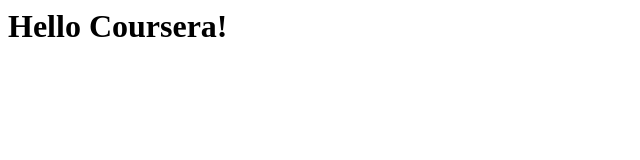
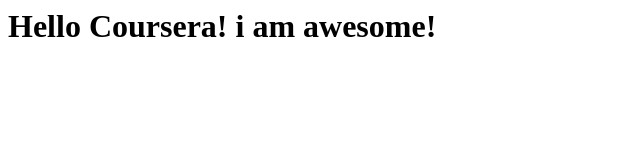
Before and after one commit to honey303/coursera-test, a plain HTML site: page site/index.html in a window 1280 px wide. Shown: the whole page, without its empty margins (0-640 px from the left). Drawn offline with Linux system fonts and the light colour scheme.

Commit message:
Few changes

```diff
--- a/site/index.html
+++ b/site/index.html
@@ -3,6 +3,6 @@
 <title>Hello coursera!</title>
 </head>
 <body>
-	<h1>Hello Coursera!<h1>
+	<h1>Hello Coursera! i am awesome!<h1>
 </body>
 <html>
```
